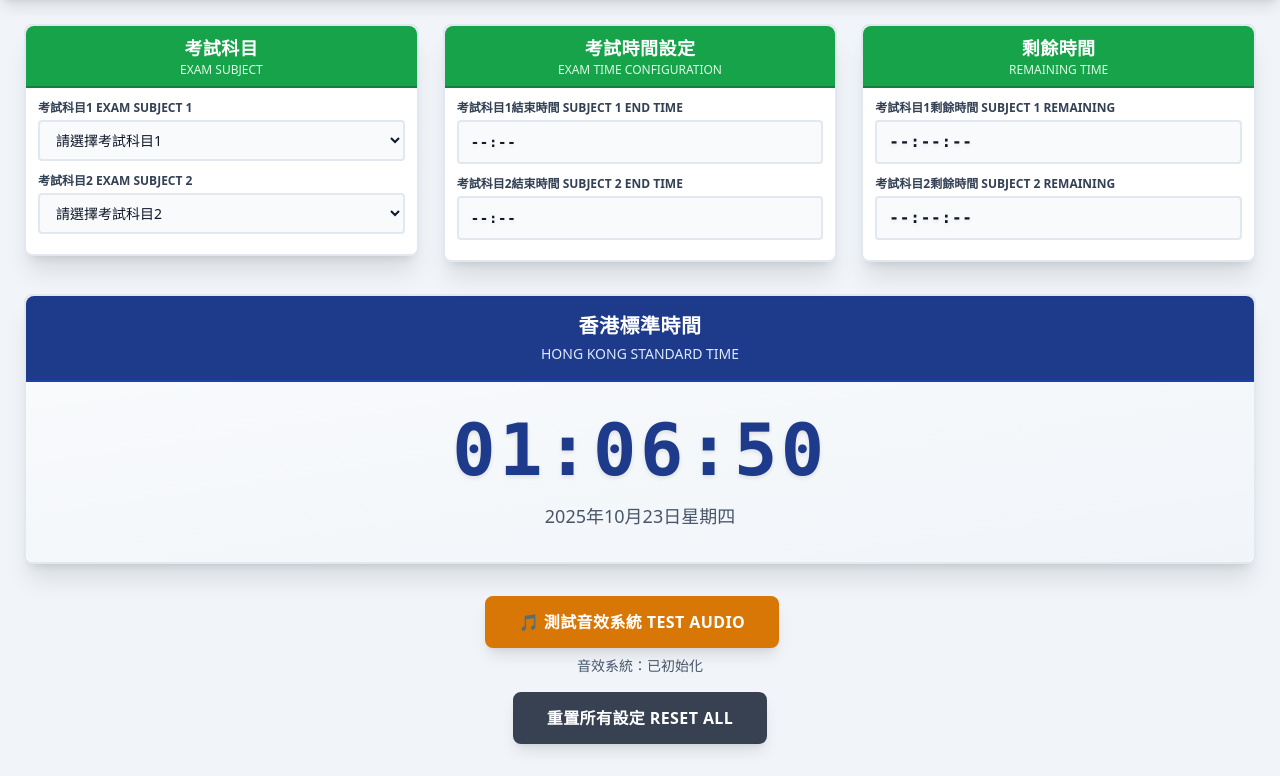
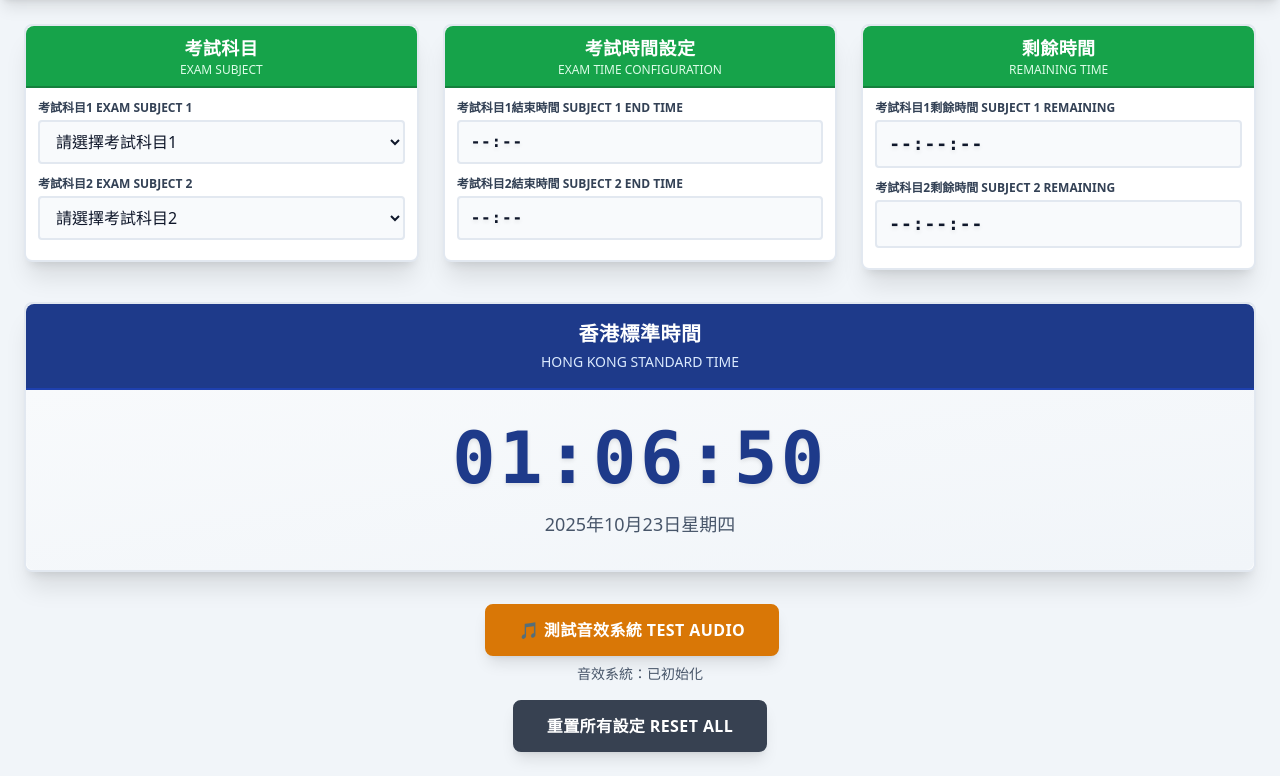
Before and after one commit to ndcexam/senior_form, a plain HTML site: page index.html in a window 1280 px wide. Shown: the part 82-858 px from the top of the page. Drawn offline with nearby package versions, Linux system fonts and the light colour scheme.

Commit message:
Update index.html

```diff
--- a/index.html
+++ b/index.html
@@ -353,7 +353,7 @@
                                 <div class="text-xs font-semibold mb-1 text-slate-700 dark:text-slate-300">考試科目1 EXAM SUBJECT 1</div>
                                 <select
                                     id="examSubject1"
-                                    class="w-full py-2 px-3 border-2 border-slate-200 dark:border-slate-600 bg-slate-50 dark:bg-slate-700 text-slate-900 dark:text-slate-100 transition-all rounded focus:border-primary focus:ring-2 focus:ring-primary focus:ring-opacity-20 text-sm font-medium"
+                                    class="w-full py-2 px-3 border-2 border-slate-200 dark:border-slate-600 bg-slate-50 dark:bg-slate-700 text-slate-900 dark:text-slate-100 transition-all rounded focus:border-primary focus:ring-2 focus:ring-primary focus:ring-opacity-20 text-base font-medium"
                                     onchange="updateExamSubject(1)"
                                     aria-label="選擇考試科目1"
                                 >
@@ -382,7 +382,7 @@
                                 <div class="text-xs font-semibold mb-1 text-slate-700 dark:text-slate-300">考試科目2 EXAM SUBJECT 2</div>
                                 <select
                                     id="examSubject2"
-                                    class="w-full py-2 px-3 border-2 border-slate-200 dark:border-slate-600 bg-slate-50 dark:bg-slate-700 text-slate-900 dark:text-slate-100 transition-all rounded focus:border-primary focus:ring-2 focus:ring-primary focus:ring-opacity-20 text-sm font-medium"
+                                    class="w-full py-2 px-3 border-2 border-slate-200 dark:border-slate-600 bg-slate-50 dark:bg-slate-700 text-slate-900 dark:text-slate-100 transition-all rounded focus:border-primary focus:ring-2 focus:ring-primary focus:ring-opacity-20 text-base font-medium"
                                     onchange="updateExamSubject(2)"
                                     aria-label="選擇考試科目2"
                                 >
@@ -431,7 +431,7 @@
                                      role="button"
                                      tabindex="0"
                                      aria-label="設定考試科目1結束時間">
-                                    <div class="text-sm font-bold font-mono tracking-wider time-display">--:--</div>
+                                    <div class="text-base font-bold font-mono tracking-wider time-display">--:--</div>
                                 </div>
                             </div>
                         </div>
@@ -446,7 +446,7 @@
                                      role="button"
                                      tabindex="0"
                                      aria-label="設定考試科目2結束時間">
-                                    <div class="text-sm font-bold font-mono tracking-wider time-display">--:--</div>
+                                    <div class="text-base font-bold font-mono tracking-wider time-display">--:--</div>
                                 </div>
                             </div>
                         </div>
@@ -472,7 +472,7 @@
                             <div class="mb-2">
                                 <div class="text-xs font-semibold mb-1 text-slate-700 dark:text-slate-300">考試科目1剩餘時間 SUBJECT 1 REMAINING</div>
                                 <div id="subject1Session" class="py-2 px-3 border-2 border-slate-200 dark:border-slate-600 bg-slate-50 dark:bg-slate-700 transition-all rounded" role="timer" aria-live="polite">
-                                    <div id="subject1SessionTime" class="text-base font-bold font-mono tracking-wider time-display">--:--:--</div>
+                                    <div id="subject1SessionTime" class="text-lg font-bold font-mono tracking-wider time-display">--:--:--</div>
                                 </div>
                             </div>
                         </div>
@@ -482,7 +482,7 @@
                             <div class="mb-2">
                                 <div class="text-xs font-semibold mb-1 text-slate-700 dark:text-slate-300">考試科目2剩餘時間 SUBJECT 2 REMAINING</div>
                                 <div id="subject2Session" class="py-2 px-3 border-2 border-slate-200 dark:border-slate-600 bg-slate-50 dark:bg-slate-700 transition-all rounded" role="timer" aria-live="polite">
-                                    <div id="subject2SessionTime" class="text-base font-bold font-mono tracking-wider time-display">--:--:--</div>
+                                    <div id="subject2SessionTime" class="text-lg font-bold font-mono tracking-wider time-display">--:--:--</div>
                                 </div>
                             </div>
                         </div>
```
